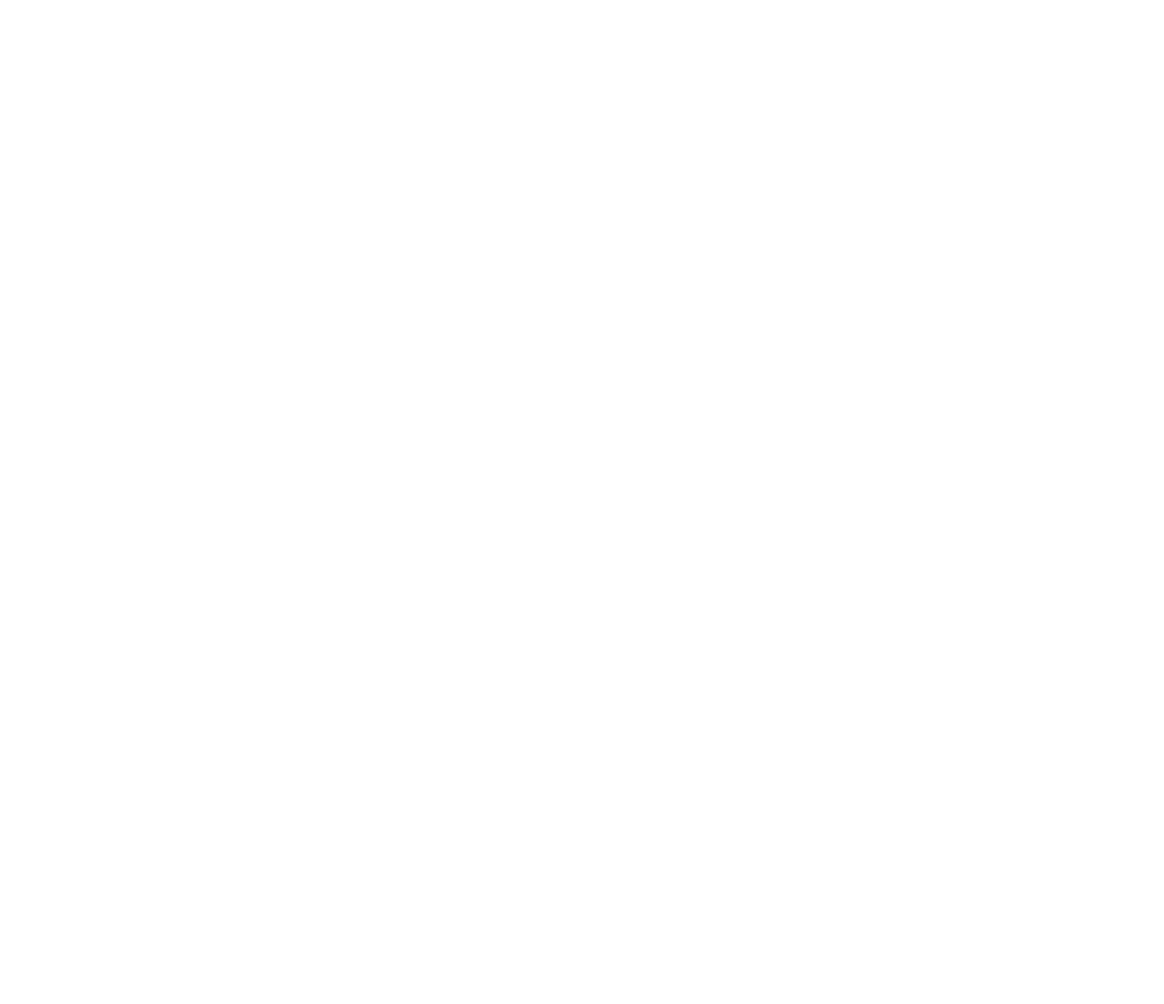
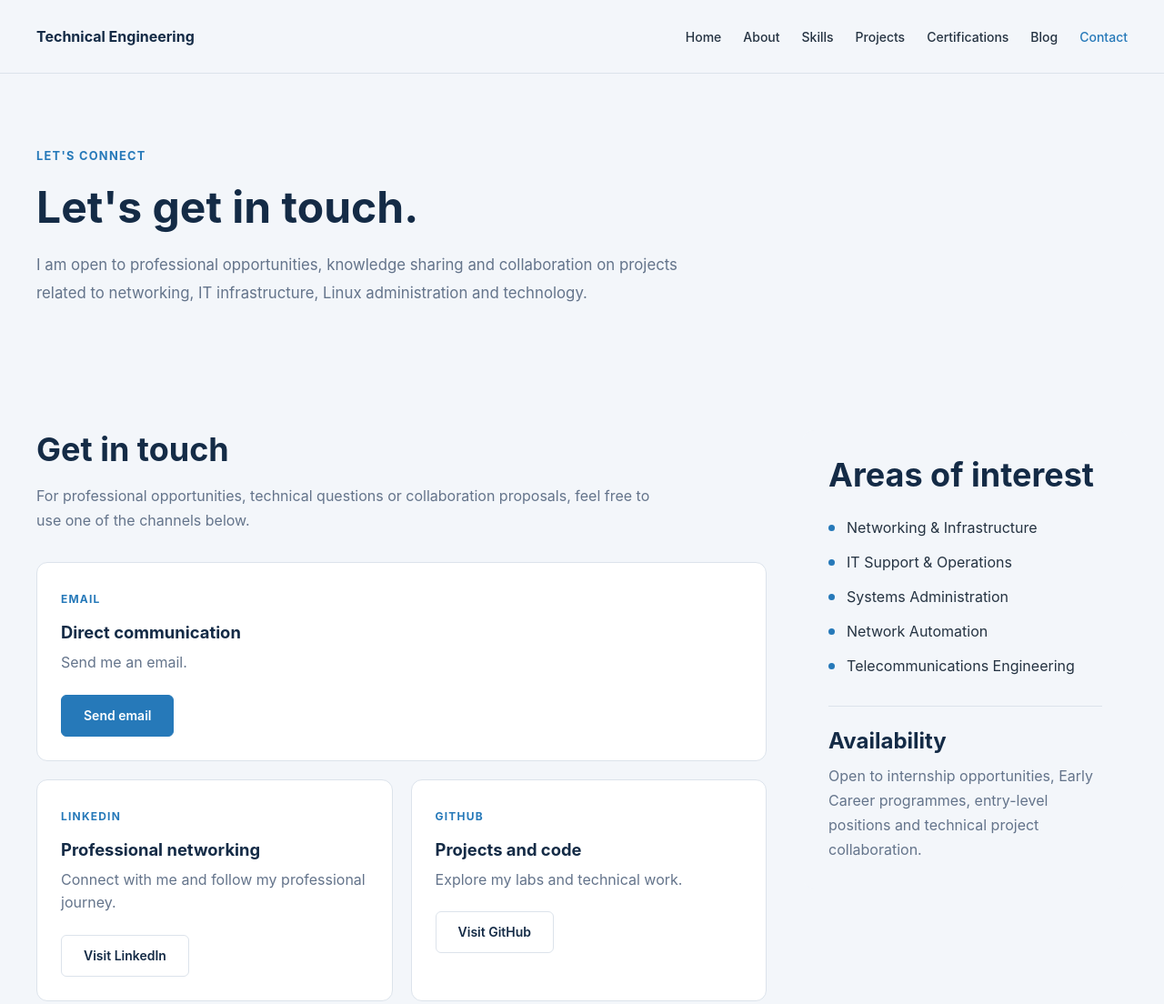
Before and after one commit to eugy0722/technical-engineering-portfolio, a plain HTML site: page en/contact.html in a window 1280 px wide. Shown: the top 1104 px of the page at 91% size. Before the commit the page ends 800 px from the top, so only its background shows below. Drawn offline with Linux system fonts and the light colour scheme.

Commit message:
feat: add bilingual contact page

```diff
--- a/assets/css/responsive.css
+++ b/assets/css/responsive.css
@@ -1016,3 +1016,197 @@
     transform: none;
   }
 }
+
+/* =========================================
+   M04.7 - CONTACT PAGE
+========================================= */
+
+.contact-page {
+  min-height: 100vh;
+}
+
+.contact-page .contact-hero {
+  padding: 80px 0 64px;
+  background: var(--color-light-gray, #F3F6FA);
+}
+
+.contact-page .contact-hero .container,
+.contact-page .contact-content .container {
+  width: calc(100% - 48px);
+  max-width: 1200px;
+  margin-inline: auto;
+}
+
+.contact-page .contact-eyebrow {
+  color: var(--color-engineering-blue, #2679B9);
+  font-size: 0.8rem;
+  font-weight: 700;
+  letter-spacing: 0.1em;
+  margin-bottom: 16px;
+}
+
+.contact-page .contact-hero h1 {
+  color: var(--color-deep-navy, #142B46);
+  margin-bottom: 20px;
+}
+
+.contact-page .contact-intro {
+  max-width: 720px;
+  color: var(--color-muted-gray, #64748B);
+  font-size: 1.05rem;
+  line-height: 1.8;
+}
+
+.contact-page .contact-content {
+  padding-block: 72px;
+}
+
+.contact-page .contact-layout {
+  display: grid;
+  grid-template-columns: minmax(0, 1.8fr) minmax(260px, 0.8fr);
+  align-items: start;
+  gap: 40px;
+}
+
+.contact-page .contact-main h2,
+.contact-page .contact-sidebar h2 {
+  color: var(--color-deep-navy, #142B46);
+  margin-bottom: 16px;
+}
+
+.contact-page .contact-description {
+  color: var(--color-muted-gray, #64748B);
+  line-height: 1.7;
+  max-width: 680px;
+  margin-bottom: 32px;
+}
+
+.contact-page .contact-methods {
+  display: grid;
+  grid-template-columns: repeat(2, minmax(0, 1fr));
+  gap: 20px;
+}
+
+.contact-page .contact-card {
+  min-width: 0;
+  padding: 26px;
+  background: #fff;
+  border: 1px solid var(--color-border-gray, #DCE3EB);
+  border-radius: 12px;
+}
+
+.contact-page .contact-card:first-child {
+  grid-column: 1 / -1;
+}
+
+.contact-page .contact-card__label {
+  display: inline-block;
+  color: var(--color-engineering-blue, #2679B9);
+  font-size: 0.75rem;
+  font-weight: 700;
+  letter-spacing: 0.1em;
+  margin-bottom: 16px;
+}
+
+.contact-page .contact-card h3 {
+  color: var(--color-deep-navy, #142B46);
+  font-size: 1.15rem;
+  margin-bottom: 10px;
+}
+
+.contact-page .contact-card p {
+  color: var(--color-muted-gray, #64748B);
+  line-height: 1.6;
+  margin-bottom: 22px;
+}
+
+.contact-page .contact-sidebar {
+  padding: 28px;
+  background: var(--color-light-gray, #F3F6FA);
+  border-radius: 12px;
+}
+
+.contact-page .contact-interest-list {
+  display: grid;
+  gap: 14px;
+  padding: 0;
+  margin: 24px 0 32px;
+  list-style: none;
+}
+
+.contact-page .contact-interest-list li {
+  position: relative;
+  padding-left: 20px;
+  color: var(--color-charcoal, #253342);
+  line-height: 1.5;
+}
+
+.contact-page .contact-interest-list li::before {
+  content: "";
+  position: absolute;
+  left: 0;
+  top: 0.55em;
+  width: 7px;
+  height: 7px;
+  background: var(--color-engineering-blue, #2679B9);
+  border-radius: 50%;
+}
+
+.contact-page .contact-note {
+  padding-top: 24px;
+  border-top: 1px solid var(--color-border-gray, #DCE3EB);
+}
+
+.contact-page .contact-note h3 {
+  color: var(--color-deep-navy, #142B46);
+  margin-bottom: 10px;
+}
+
+.contact-page .contact-note p {
+  color: var(--color-muted-gray, #64748B);
+  line-height: 1.7;
+}
+
+/* Tablet */
+@media (max-width: 900px) {
+  .contact-page .contact-layout {
+    grid-template-columns: 1fr;
+    gap: 32px;
+  }
+
+  .contact-page .contact-sidebar {
+    max-width: none;
+  }
+}
+
+/* Mobile */
+@media (max-width: 639px) {
+  .contact-page .contact-hero {
+    padding: 56px 0 44px;
+  }
+
+  .contact-page .contact-content {
+    padding-block: 44px;
+  }
+
+  .contact-page .contact-methods {
+    grid-template-columns: 1fr;
+  }
+
+  .contact-page .contact-card:first-child {
+    grid-column: auto;
+  }
+
+  .contact-page .contact-card {
+    padding: 22px;
+  }
+
+  .contact-page .contact-sidebar {
+    padding: 22px;
+  }
+
+  .contact-page .contact-card .button {
+    width: 100%;
+    justify-content: center;
+  }
+}
--- /dev/null
+++ b/assets/js/contact.js
@@ -0,0 +1,8 @@
+
+document.addEventListener("DOMContentLoaded", () => {
+  const yearElement = document.getElementById("current-year");
+
+  if (yearElement) {
+    yearElement.textContent = new Date().getFullYear();
+  }
+});
--- a/en/contact.html
+++ b/en/contact.html
@@ -0,0 +1,142 @@
+
+<!DOCTYPE html>
+<html lang="en">
+<head>
+  <meta charset="UTF-8">
+  <meta name="viewport" content="width=device-width, initial-scale=1.0">
+  <meta name="description" content="Contact Eugênio Kaxinga for professional opportunities, networking and technical collaboration.">
+
+  <title>Contact | Technical Engineering</title>
+
+  <link rel="stylesheet" href="../assets/css/tokens.css">
+  <link rel="stylesheet" href="../assets/css/reset.css">
+  <link rel="stylesheet" href="../assets/css/typography.css">
+  <link rel="stylesheet" href="../assets/css/layout.css">
+  <link rel="stylesheet" href="../assets/css/components.css">
+  <link rel="stylesheet" href="../assets/css/responsive.css">
+
+  <script src="../assets/js/contact.js" defer></script>
+</head>
+
+<body class="contact-page">
+
+  <header class="site-header">
+    <div class="container site-header__container">
+      <a class="site-logo" href="index.html">Technical Engineering</a>
+
+      <nav aria-label="Main navigation">
+        <ul class="nav-list">
+          <li><a class="nav-link" href="index.html">Home</a></li>
+          <li><a class="nav-link" href="about.html">About</a></li>
+          <li><a class="nav-link" href="skills.html">Skills</a></li>
+          <li><a class="nav-link" href="projects.html">Projects</a></li>
+          <li><a class="nav-link" href="certifications.html">Certifications</a></li>
+          <li><a class="nav-link" href="blog.html">Blog</a></li>
+          <li><a class="nav-link active" href="contact.html" aria-current="page">Contact</a></li>
+        </ul>
+      </nav>
+    </div>
+  </header>
+
+  <main>
+    <section class="contact-hero">
+      <div class="container">
+        <p class="contact-eyebrow">LET'S CONNECT</p>
+        <h1>Let's get in touch.</h1>
+
+        <p class="contact-intro">
+          I am open to professional opportunities, knowledge sharing
+          and collaboration on projects related to networking,
+          IT infrastructure, Linux administration and technology.
+        </p>
+      </div>
+    </section>
+
+    <section class="contact-content section">
+      <div class="container contact-layout">
+
+        <div class="contact-main">
+          <h2>Get in touch</h2>
+
+          <p class="contact-description">
+            For professional opportunities, technical questions
+            or collaboration proposals, feel free to use one
+            of the channels below.
+          </p>
+
+          <div class="contact-methods">
+
+            <article class="contact-card">
+              <span class="contact-card__label">EMAIL</span>
+              <h3>Direct communication</h3>
+              <p>Send me an email.</p>
+              <a
+                class="button button--primary"
+                href="mailto:edsoneugeniodesousa2@gmail.com">
+                Send email
+              </a>
+            </article>
+
+            <article class="contact-card">
+              <span class="contact-card__label">LINKEDIN</span>
+              <h3>Professional networking</h3>
+              <p>Connect with me and follow my professional journey.</p>
+              <a
+                class="button button--secondary"
+                href="https://www.linkedin.com/in/eug%C3%AAnio-de-sousa-kaxinga-5b253325a/"
+                target="_blank"
+                rel="noopener noreferrer">
+                Visit LinkedIn
+              </a>
+            </article>
+
+            <article class="contact-card">
+              <span class="contact-card__label">GITHUB</span>
+              <h3>Projects and code</h3>
+              <p>Explore my labs and technical work.</p>
+              <a
+                class="button button--secondary"
+                href="https://github.com/eugy0722"
+                target="_blank"
+                rel="noopener noreferrer">
+                Visit GitHub
+              </a>
+            </article>
+
+          </div>
+        </div>
+
+        <aside class="contact-sidebar">
+          <h2>Areas of interest</h2>
+
+          <ul class="contact-interest-list">
+            <li>Networking & Infrastructure</li>
+            <li>IT Support & Operations</li>
+            <li>Systems Administration</li>
+            <li>Network Automation</li>
+            <li>Telecommunications Engineering</li>
+          </ul>
+
+          <div class="contact-note">
+            <h3>Availability</h3>
+            <p>
+              Open to internship opportunities, Early Career programmes,
+              entry-level positions and technical project collaboration.
+            </p>
+          </div>
+        </aside>
+
+      </div>
+    </section>
+  </main>
+
+  <footer class="site-footer">
+    <div class="container">
+      <p>Technical Engineering by Eugênio Kaxinga</p>
+      <p>Learn. Build. Document. Engineer.</p>
+      <p>© <span id="current-year"></span> Technical Engineering</p>
+    </div>
+  </footer>
+
+</body>
+</html>
```
Also changed, not shown: pt/contact.html (+141 -0 lines).
